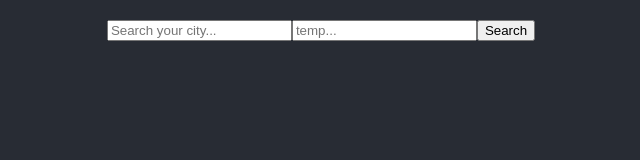
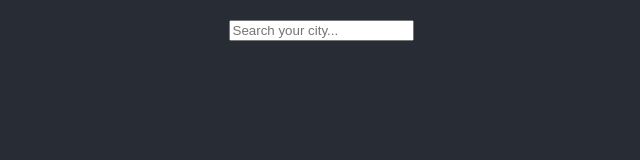
Before and after one commit to kvelian/weather, a React app: page / in a window 1280 px wide. Shown: the whole page, without its empty margins (319-959 px from the left). Built offline with nearby package versions, Linux system fonts and the light colour scheme; some packages are replaced by stand-ins of ours.

Commit message:
🐙 clean searchCities component

```diff
--- a/src/axios/cities.js
+++ b/src/axios/cities.js
@@ -2,10 +2,12 @@ import {API} from "./index"
 
 
 export const getCities = async (value) => {
-    const { data } = await API.get("/search.json", {
-        params: {
-            q: value || "London"
-        }
-    });
-    return data;
+    if (value.length > 2) {
+        const {data} = await API.get("/search.json", {
+            params: {
+                q: value
+            }
+        });
+        return data;
+    }
 };
--- a/src/components/App.css
+++ b/src/components/App.css
@@ -18,7 +18,7 @@
 
 header {
   display: flex;
-  flex-direction: row;
+  flex-direction: column;
   align-items: center;
   justify-content: center;
   padding: 20px;
--- a/src/components/header/SearchCities.js
+++ b/src/components/header/SearchCities.js
@@ -1,60 +1,36 @@
-import {useEffect, useState} from "react";
+import {useState} from "react";
 import {useDispatch} from 'react-redux'
 
-import {updateCity} from "../../redux/actions/cities"
 import {useQuery} from "react-query";
-import {API} from "../../axios";
+import {getCities} from "../../axios/cities";
+import {addCity} from "../../redux/actions/cities";
 
 export const SearchCities = () => {
     const dispatch = useDispatch()
 
     const [cityValue, setInputCityValue] = useState("")
-    const [tempValue, setInputTempValue] = useState("")
 
     const onInputCityChange = e => setInputCityValue(e.target.value)
-    const onInputTempChange = e => setInputTempValue(e.target.value)
 
-    const {data, refetch } = useQuery('cities', async () => {
-            const {data} = await API.get("/search.json", {params: {q: cityValue}});
-            return data;
-        },
+    const {data} = useQuery(['cities', cityValue], () => getCities(cityValue),
         {
             refetchOnWindowFocus: false,
-            enabled: false // turned off by default, manual refetch is needed
+            staleTime: Infinity,
+            retry: false
         }
     )
 
-    useEffect(() => {
-        cityValue.length > 2 && refetch()
-    }, [cityValue])
+    const addCityOnClick = (item) => {
+        dispatch(addCity(item))
+    }
 
-    useEffect(() => {
-        if (data) {
-            console.log(data)
-            dispatch(updateCity(data))
-        }
-    }, [data])
-
-    // const createNewCity = () => {
-    //     if (cityValue && tempValue) {
-    //         dispatch(
-    //             addCity({
-    //                 name: cityValue,
-    //                 temp: tempValue
-    //             })
-    //         )
-    //     }
-    //     setInputCityValue("")
-    //     setInputTempValue("")
-    // }
 
     return (
         <header>
             <input maxLength="40" onChange={onInputCityChange} value={cityValue} placeholder="Search your city..."/>
-            <input maxLength="40" onChange={onInputTempChange} value={tempValue} placeholder="temp..."/>
-            <button>
-                Search
-            </button>
+            {data && data.map(item => {
+                return <button key={item.id} onClick={()=>addCityOnClick(item)}>{item.name}</button>
+            })}
         </header>
     );
 }
--- a/src/redux/actions/cities.js
+++ b/src/redux/actions/cities.js
@@ -1,11 +1,9 @@
 import {CITY_ACTIONS} from "../constants"
 
-export function addCity({id, name, temp}) {
+export function addCity(item) {
     return {
         type: CITY_ACTIONS.ADD,
-        id,
-        name,
-        temp
+        item
     };
 }
 
--- a/src/redux/reducers/cities.js
+++ b/src/redux/reducers/cities.js
@@ -1,14 +1,8 @@
-// export function city(state = {name:"New City", temp:"15"}, action) {
-//     switch(action.type) {
-//         case "MAKE_CITY": return [state, ...{ name: action.name, temp: action.temp}];
-//         default: return state;
-//     }
-// }
 import {CITY_ACTIONS} from "../constants"
 
 export function citiesReducer(state = [], action) {
     switch (action.type){
-        case CITY_ACTIONS.ADD: return [...state, { id: action.id, name: action.name, temp: action.temp}];
+        case CITY_ACTIONS.ADD: return !state.includes(action.item) ? [...state, action.item] : state ;
         case CITY_ACTIONS.UPDATE: return action.array;
         case CITY_ACTIONS.CLEAR: return [];
         default: return state;
```
